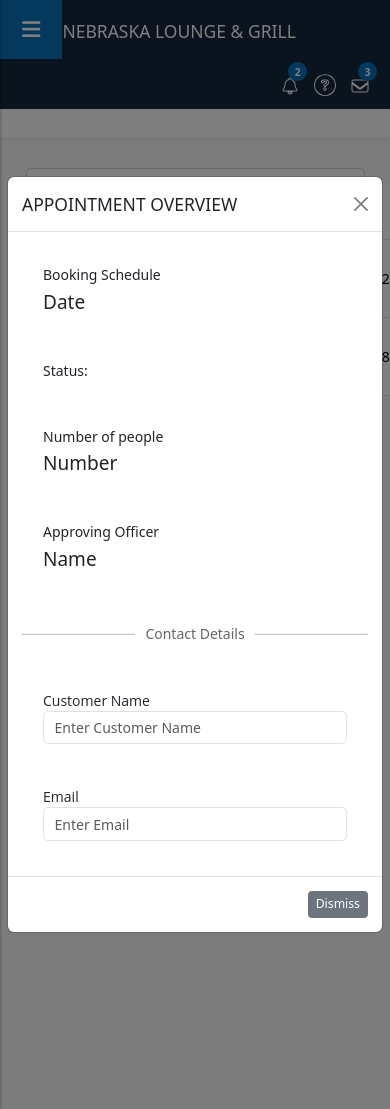
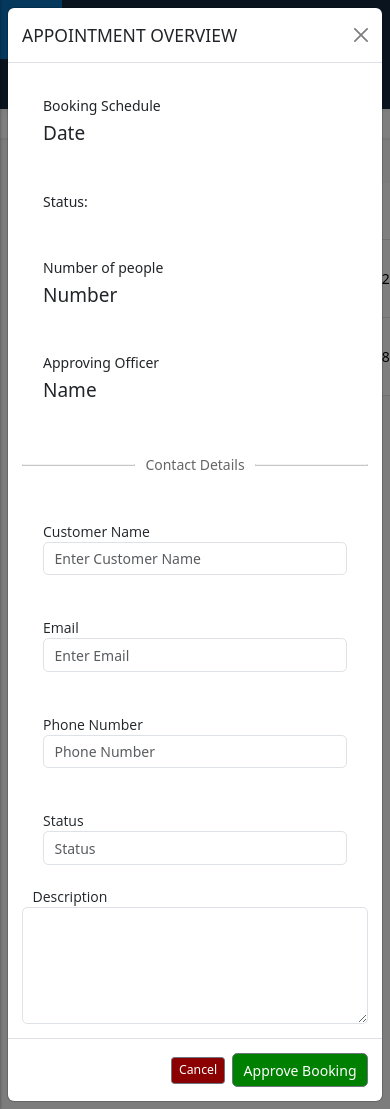
Before and after one commit to omengoemmanuel/Club_Nebraska, a Django app: a page that uses admin_dashboard/templates/dashboard1/tablebooking.html in a window 390 px wide, after a click that opens the changed part. Run offline with Django 3.2, Linux system fonts and the light colour scheme; a user stored in the database is signed in; data comes from the database, SQL or seed files in the repository; some libraries are stand-ins or nearby versions.

Commit message:
table booking edits

```diff
--- a/admin_dashboard/templates/dashboard1/tablebooking.html
+++ b/admin_dashboard/templates/dashboard1/tablebooking.html
@@ -61,7 +61,7 @@
                                     <span class="badge badge-success">{{ tab.status }}</span>
                                 </td>
                                 <td>
-                                    <!-- Trigger Button (Eye Icon) -->
+
                                     <span>
                                 <i class="bi bi-eye-fill text-primary cursor-pointer" data-bs-toggle="modal"
                                    data-bs-target="#viewModal"></i>
@@ -116,26 +116,45 @@
                         <span>Contact Details</span>
                         <hr>
                     </div>
-
                     <div class="container">
                         <div class="row">
                             <div class="col-md-6 p-4">
                                 <label for="name">Customer Name</label>
-                                <input type="text" class="form-control" id="name" placeholder="Enter Customer Name" readonly>
+                                <input type="text" class="form-control" id="name" placeholder="Enter Customer Name"
+                                       readonly>
                             </div>
                             <div class="col-md-6 p-4">
                                 <label for="email">Email</label>
                                 <input type="email" class="form-control" id="email" placeholder="Enter Email" readonly>
                             </div>
                         </div>
+                    </div>
+                    <div class="container">
+                        <div class="row">
+                            <div class="col-md-6 p-4">
+                                <label for="phone">Phone Number</label>
+                                <input type="text" class="form-control" id="phone" placeholder="Phone Number"
+                                       readonly>
+                            </div>
+                            <div class="col-md-6 p-4">
+                                <label for="status">Status</label>
+                                <input type="text" class="form-control" id="status" placeholder="Status" readonly>
+                            </div>
+                            <label for="description">Description</label>
+                            <textarea name="description" id="description" cols="30" rows="5" class="form-control"
+                                      readonly></textarea>
+                        </div>
+                    </div>
+                </div>
+                <div class="modal-footer">
+                    <button type="button" class="btn btn-secondary btn-sm" data-bs-dismiss="modal"
+                            style="background-color: darkred">Cancel
+                    </button>
+                    <a href="">
+                        <button type="button" class="btn btn-secondary" style="background-color: green">Approve Booking
+                        </button>
+                    </a>
 
-                    </div>
-
-
-                </div>
-
-                <div class="modal-footer">
-                    <button type="button" class="btn btn-secondary btn-sm" data-bs-dismiss="modal">Dismiss</button>
                 </div>
             </div>
         </div>
```
